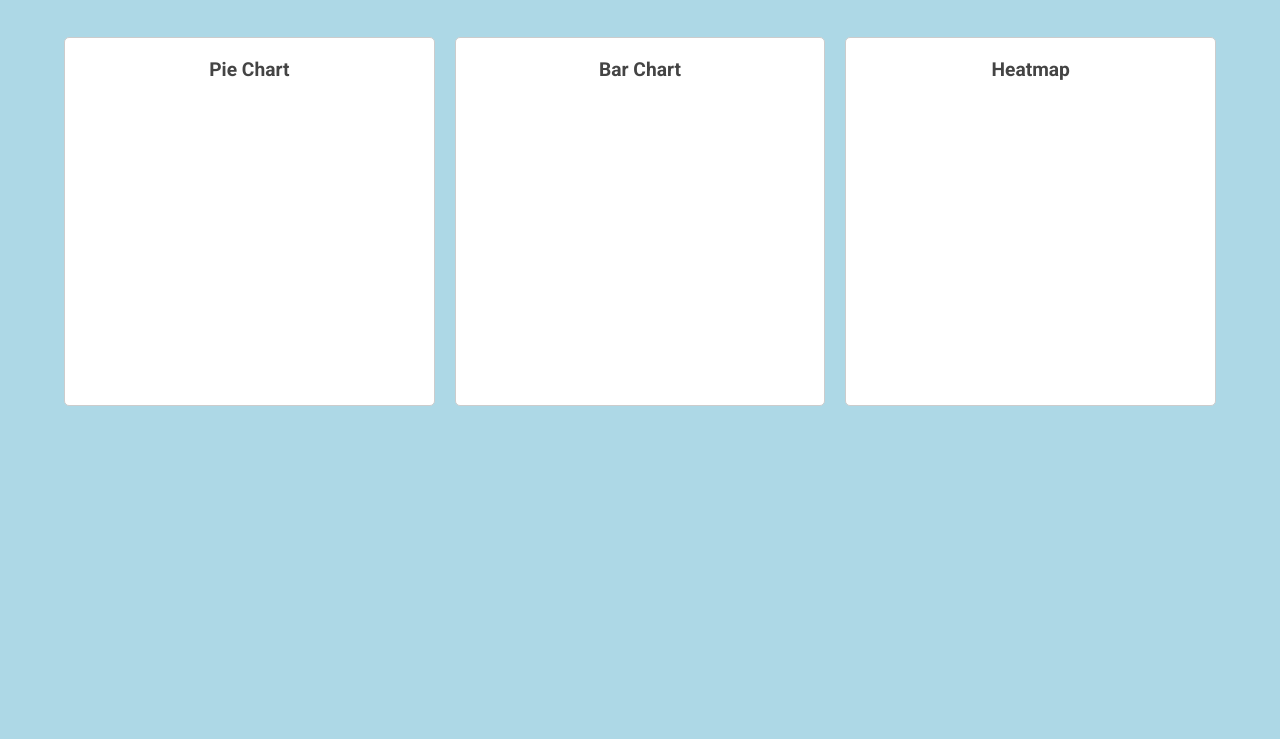
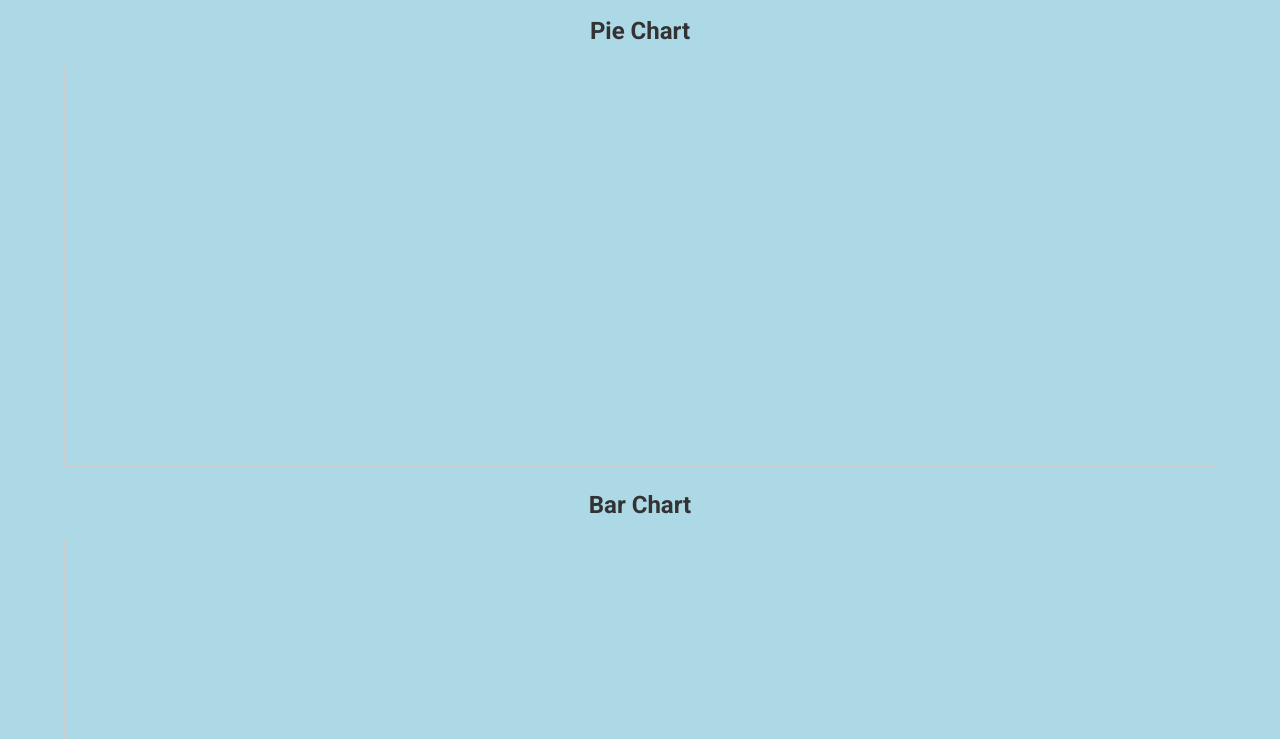
Before and after one commit to georgiagelasco/finalProject, a plain HTML site: page index.html in a window 1280 px wide. Shown: the part 61-800 px from the top of the page. Drawn offline with nearby package versions, Linux system fonts and the light colour scheme.

Commit message:
Update index.html

```diff
--- a/index.html
+++ b/index.html
@@ -7,14 +7,14 @@
     <script src="https://d3js.org/d3.v7.min.js"></script>
     <link href="https://fonts.googleapis.com/css2?family=Roboto:wght@400;700&display=swap" rel="stylesheet">
     <style>
-      /* General styles */
+      /* Common styles */
       body {
         background-color: #ADD8E6; /* Soothing light blue */
         font-family: 'Roboto', sans-serif;
         color: #333;
+        text-align: center;
         margin: 0;
         padding: 0;
-        text-align: center;
       }
 
       h1 {
@@ -23,55 +23,75 @@
         color: #222;
       }
 
-      /* Grid layout for charts */
-      .chart-grid {
-        display: grid;
-        grid-template-columns: repeat(3, 1fr); /* Three charts per row */
-        gap: 20px;
-        margin: 20px auto;
-        padding: 20px;
-        width: 90%;
+      /* Buttons styling */
+      button {
+        padding: 10px 20px;
+        margin: 5px;
+        border: none;
+        background-color: #007BFF;
+        color: white;
+        font-size: 1em;
+        cursor: pointer;
+        border-radius: 5px;
+        transition: background-color 0.3s;
       }
 
+      button:hover {
+        background-color: #0056b3;
+      }
+
+      button.active-button {
+        background-color: #4CAF50; /* Green */
+        color: white;
+      }
+
+      /* Chart container styles */
       .chart-container {
-        border: 1px solid #ccc; /* Optional: Visualize chart boundaries */
-        padding: 10px;
-        border-radius: 5px;
-        background: white;
+        margin: 20px auto;
+        text-align: center;
+        width: 90%;
       }
 
       svg {
         width: 100%;
-        height: 300px; /* Consistent height for all charts */
-      }
-
-      h2 {
-        margin: 10px 0;
-        font-size: 1.2em;
-        color: #444;
+        height: 400px; /* Set a uniform height for all charts */
+        border: 1px solid #ccc; /* Optional: Visualize the chart boundaries */
       }
     </style>
   </head>
   <body>
     <h1>Covid-19 Data Visualization</h1>
 
-    <!-- Grid layout for all charts -->
-    <div class="chart-grid">
-      <div class="chart-container">
+    <!-- Buttons for user interaction
+    <div>
+      <button onclick="updatePieChart('sex')" aria-label="Update Pie Chart">Update Pie Chart</button>
+      <button onclick="updateBarChart('age_group')" aria-label="Update Bar Chart">Update Bar Chart</button>
+      <button onclick="drawHeatmap()" aria-label="Update Heatmap">Update Heatmap</button>
+    </div>
+-->
+    <!-- Dropdown for selecting data attributes
+    <div id="dropdown-container">
+      <label for="chart-dropdown">Choose an attribute: </label>
+      <select id="chart-dropdown" onchange="updateDropdownSelection()"></select>
+    </div>
+-->
+    <!-- Separate containers for each chart -->
+    <div class="chart-container" id="piechart-container">
       <h2>Pie Chart</h2>
       <svg id="piechart"></svg>
     </div>
-      <div class="chart-container">
+
+    <div class="chart-container" id="barchart-container">
       <h2>Bar Chart</h2>
       <svg id="barchart"></svg>
     </div>
-      <div class="chart-container">
+
+    <div class="chart-container" id="heatmap-container">
       <h2>Heatmap</h2>
       <svg id="heatmap"></svg>
     </div>
-    </div>
 
-    <!-- Link to the script -->
+    <!-- JavaScript -->
     <script src="script.js"></script>
   </body>
 </html>
```
Lines whose indentation alone changed are shown as unchanged.
